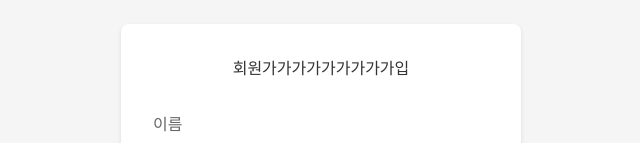
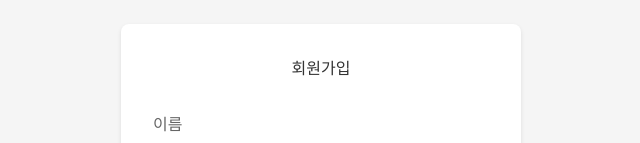
Before and after one commit to suMin77123/frontend-e2e-demo, a SvelteKit app: page /register in a window 1280 px wide. Shown: the part 129-272 px from the top of the page, without its empty margins (319-959 px from the left). Built offline with nearby package versions, Linux system fonts and the light colour scheme.

Commit message:
fix: normal

```diff
--- a/src/routes/+page.svelte
+++ b/src/routes/+page.svelte
@@ -182,11 +182,11 @@
             bind:value={newTodoDueDate}
             class="date-input"
         />
-        <button type="submit" class="add-button">추추추추추가</button>
+        <button type="submit" class="add-button">추가</button>
     </form>
 
     {#if loading}
-        <div class="loading">로딩 중학교...</div>
+        <div class="loading">로딩 중...</div>
     {:else}
         <ul class="todo-list">
             {#each $todos as todo (todo.id)}
--- a/src/routes/register/+page.svelte
+++ b/src/routes/register/+page.svelte
@@ -20,7 +20,7 @@
 
 <div class="container">
     <div class="auth-form">
-        <h1>회원가가가가가가가가가입</h1>
+        <h1>회원가입</h1>
 
         {#if error}
             <div class="error">{error}</div>
```
